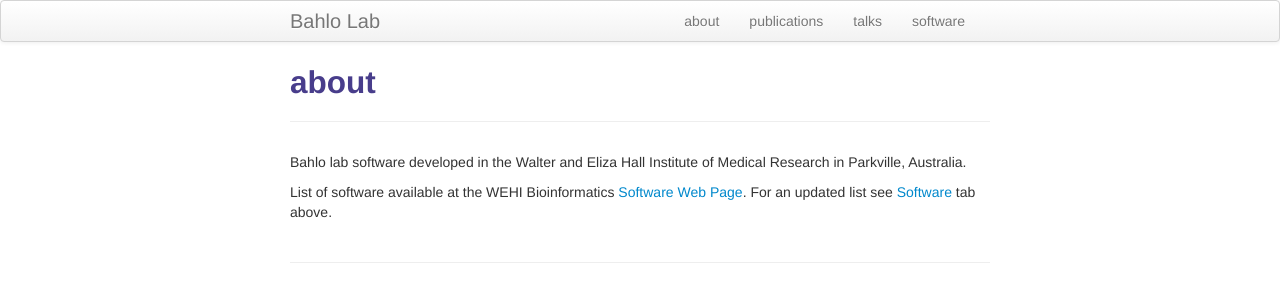
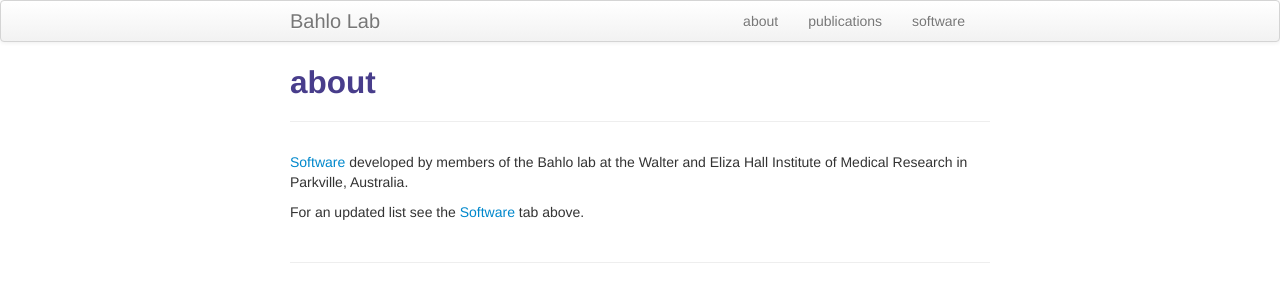
Before and after one commit to bahlolab/bahlolab.github.io, a Jekyll site: the page built from pages/about.md, in a window 1280 px wide. Shown: the top 302 px of the page. Built offline with Jekyll 4.4.1, drawn with Linux system fonts in a browser that asks for light colours.

Commit message:
removing talk tab, modifying excludes

```diff
--- a/_config.yml
+++ b/_config.yml
@@ -2,7 +2,7 @@
 # For more see: https://github.com/mojombo/jekyll/wiki/Permalinks
 permalink: /:categories/:year/:month/:day/:title
 
-exclude: [".rvmrc", ".rbenv-version", "README.md", "Rakefile", "changelog.md", "License.md", "Makefile", "Gemfile", "Gemfile.lock",  "vendor"]
+exclude: [".rvmrc", ".rbenv-version", "README.md", "Rakefile", "build.R", "_source", changelog.md", "License.md", "Makefile", "Gemfile", "Gemfile.lock",  "vendor"]
 highlighter: rouge
 
 # Themes are encouraged to use these universal variables
--- a/_includes/themes/twitter/default.html
+++ b/_includes/themes/twitter/default.html
@@ -37,7 +37,6 @@
           <ul class="nav">
               <li><a href="{{ BASE_PATH }}/pages/about.html">about</a></li>
               <li><a href="{{ BASE_PATH }}/pages/pubs.html">publications</a></li>
-              <li><a href="{{ BASE_PATH }}/pages/talks.html">talks</a></li>
               <li><a href="{{ BASE_PATH }}/pages/software.html">software</a></li>
 
           </ul>
--- a/pages/about.md
+++ b/pages/about.md
@@ -1,12 +1,10 @@
 ---
 layout: page
 title: about
-description: Bahlo lab at the Walter and Eliza Hall Institute
+description: Melanie Bahlo's lab at the Walter and Eliza Hall Institute
 ---
 
-Bahlo lab software developed in the Walter and Eliza Hall Institute of Medical
-Research in Parkville, Australia.
+[Software](http://bioinf.wehi.edu.au/software/) developed by members
+of the Bahlo lab at the Walter and Eliza Hall Institute of Medical Research in Parkville, Australia.
 
-List of software available at the WEHI Bioinformatics
-[Software Web Page](http://bioinf.wehi.edu.au/software/).
-For an updated list see [Software](http://bahlolab.github.io/pages/software.html) tab above.
+For an updated list see  the [Software](http://bahlolab.github.io/pages/software.html) tab above.
```
